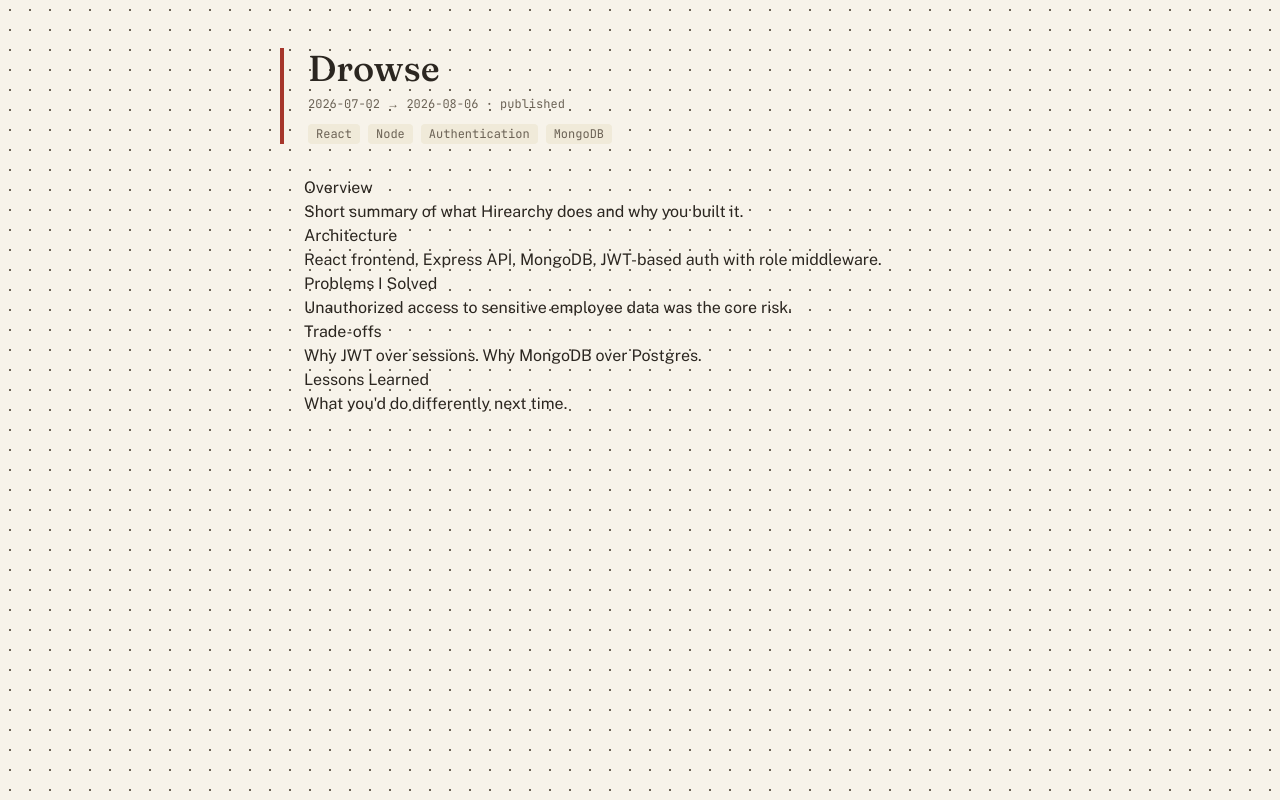
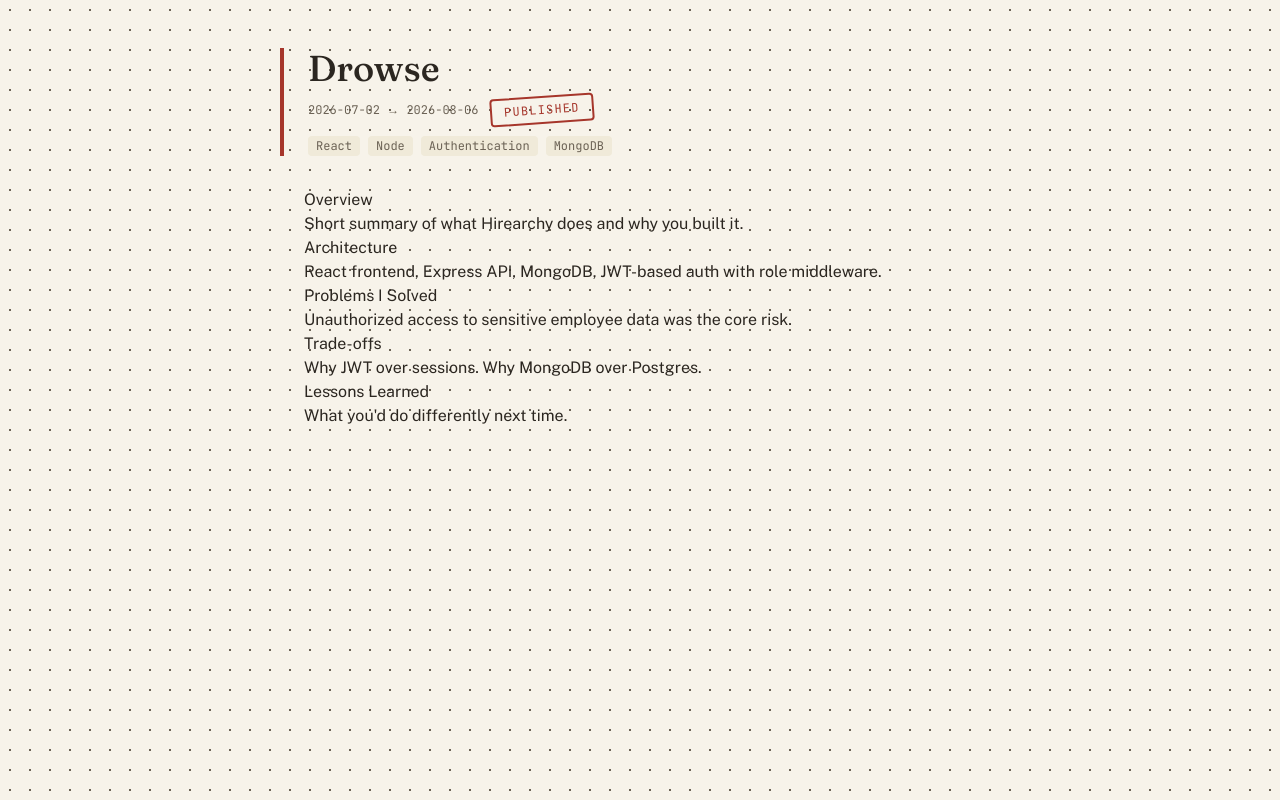
Before and after one commit to Loopmaker/forge, a Next.js app: page /journal/drowse in a window 1280 px wide. Built offline with nearby package versions, Linux system fonts and the light colour scheme.

Commit message:
feat: add project timeline and status stamp components

```diff
--- a/app/journal/[project]/page.tsx
+++ b/app/journal/[project]/page.tsx
@@ -1,6 +1,8 @@
 import { notFound } from "next/navigation";
 import ReactMarkdown from "react-markdown";
 import { getProjectBySlug, getAllProjects } from "@/lib/projects";
+import { Stamp } from "@/components/Stamp";
+import { Timeline } from "@/components/Timeline";
 
 export async function generateStaticParams() {
   const projects = getAllProjects();
@@ -24,9 +26,12 @@ export default async function ProjectPage({
       <div className="max-w-3xl mx-auto py-12 px-6">
         <div className="border-l-4 border-ledger pl-6">
           <h1 className="font-display text-4xl font-medium">{project.title}</h1>
-          <p className="font-mono text-xs text-ink-faded mt-2">
-            {project.startDate} → {project.lastUpdated} · {project.status}
-          </p>
+          <div className="flex items-center gap-3 mt-2">
+            <p className="font-mono text-xs text-ink-faded">
+              {project.startDate} → {project.lastUpdated}
+            </p>
+            <Stamp status={project.status} />
+          </div>
           <div className="flex gap-2 mt-3">
             {project.tags.map((tag) => (
               <span
@@ -38,7 +43,12 @@ export default async function ProjectPage({
             ))}
           </div>
         </div>
-
+        {project.timeline?.length > 0 && (
+          <div className="mt-8">
+            <h2 className="font-display text-xl mb-4">Build Log</h2>
+            <Timeline entries={project.timeline} />
+          </div>
+        )}
         <article className="prose mt-8 pl-6 font-body">
           <ReactMarkdown>{project.content}</ReactMarkdown>
         </article>
--- /dev/null
+++ b/components/Stamp.tsx
@@ -0,0 +1,18 @@
+import { ProjectStatus } from "@/lib/types";
+
+export function Stamp({ status }: { status: ProjectStatus }) {
+  const isPublished = status === "published";
+
+  return (
+    <span
+      className={`inline-block font-mono text-xs uppercase tracking-widest px-3 py-1 border-2 rounded-sm select-none ${
+        isPublished
+          ? "border-ledger text-ledger"
+          : "border-ink-faded text-ink-faded"
+      }`}
+      style={{ transform: "rotate(-4deg)" }}
+    >
+      {status}
+    </span>
+  );
+}
--- /dev/null
+++ b/components/Timeline.tsx
@@ -0,0 +1,27 @@
+import { TimelineEntry } from "@/lib/types";
+
+export function Timeline({ entries }: { entries: TimelineEntry[] }) {
+  if (!entries || entries.length === 0) return null;
+
+  const sorted = [...entries].sort(
+    (a, b) => new Date(b.date).getTime() - new Date(a.date).getTime(),
+  );
+
+  return (
+    <div className="relative pl-6">
+      <div
+        className="absolute left-[3px] top-1 bottom-1"
+        style={{ borderLeft: "1px dashed var(--color-ink-faded)" }}
+      />
+      <ul className="space-y-6">
+        {sorted.map((entry, i) => (
+          <li key={i} className="relative">
+            <span className="absolute -left-[27px] top-1.5 w-2 h-2 rounded-full bg-ledger" />
+            <p className="font-mono text-xs text-ink-faded">{entry.date}</p>
+            <p className="font-body text-ink mt-0.5">{entry.label}</p>
+          </li>
+        ))}
+      </ul>
+    </div>
+  );
+}
--- a/content/projects/hirearchy.md
+++ b/content/projects/hirearchy.md
@@ -3,6 +3,15 @@ title: "Hirearchy"
 slug: "hirearchy"
 status: "published"
 tags: ["React", "Node", "Authentication", "MongoDB"]
+timeline:
+  - date: "2026-07-02"
+    label: "Started authentication"
+  - date: "2026-07-05"
+    label: "Refactored middleware"
+  - date: "2026-07-08"
+    label: "Built attendance tracking"
+  - date: "2026-07-12"
+    label: "Added payroll generation"
 startDate: "2026-07-02"
 lastUpdated: "2026-08-06"
 summary: "A role-aware HR platform for managing employees, attendance, leave, and payroll."
--- a/lib/types.ts
+++ b/lib/types.ts
@@ -1,4 +1,9 @@
 export type ProjectStatus = "draft" | "published";
+
+export interface TimelineEntry {
+  date: string;
+  label: string;
+}
 
 export interface ProjectFrontmatter {
   title: string;
@@ -8,6 +13,7 @@ export interface ProjectFrontmatter {
   startDate: string;
   lastUpdated: string;
   summary: string;
+  timeline: TimelineEntry[];
 }
 
 export interface Project extends ProjectFrontmatter {
```
